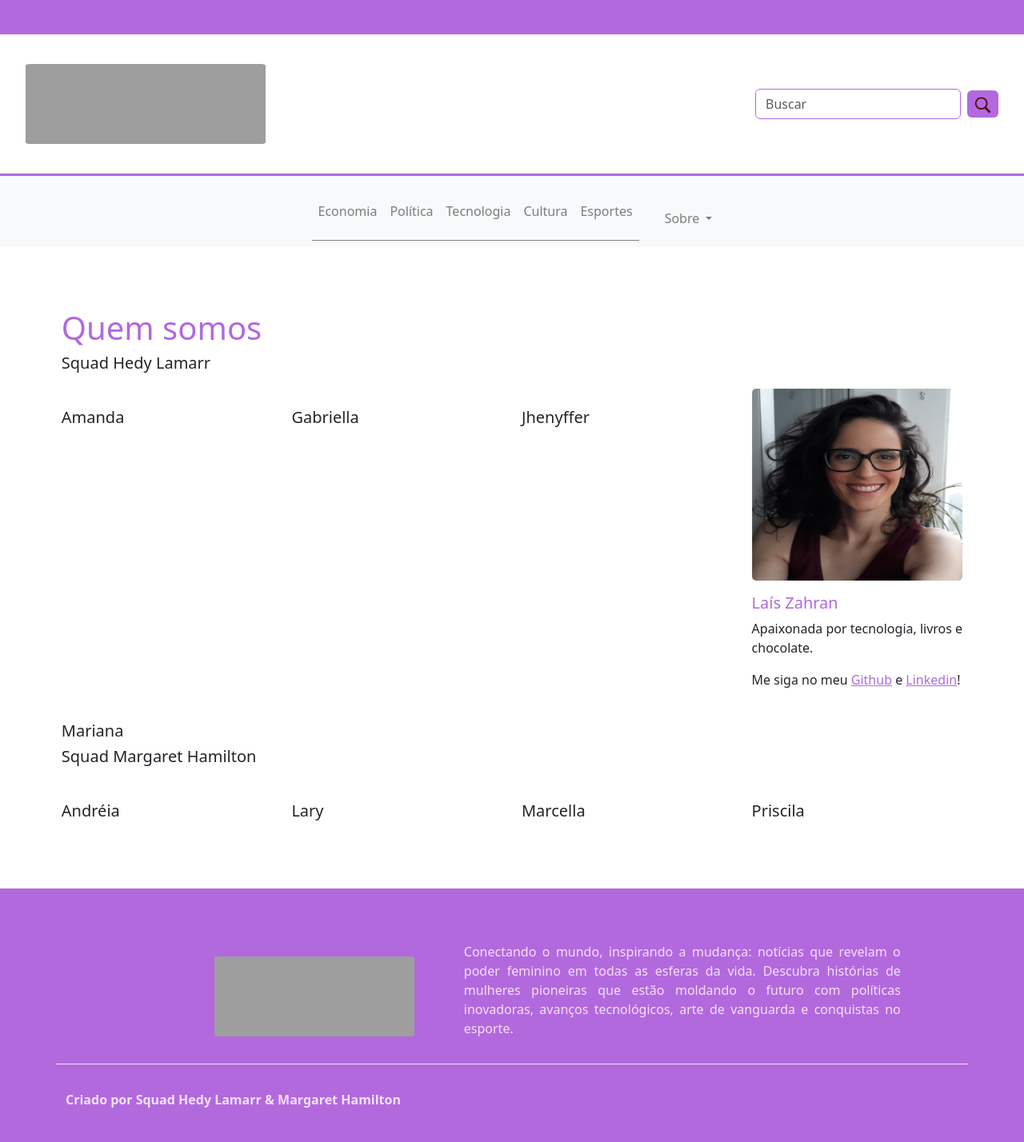
After one commit to Hedy-Lamarr-e-Margaret-Hamilton/blog-noticias, a Django app: template base/templates/quem_somos.html in a window 1280 px wide. The commit adds this page. Shown: the whole page at 80% size. Run offline with Django 3.2, Linux system fonts and the light colour scheme; the template is opened without the code that fills it, so the values that code supplies are empty; parts of the project's set-up code (start-up, migrations or seed data) failed here and were passed over; some libraries are stand-ins or nearby versions; grey boxes are pictures that could not be loaded.

Commit message:
adicionando página 'quem somos' e 'sobre'

```diff
--- a/base/static/styles/styles-index.css
+++ b/base/static/styles/styles-index.css
@@ -40,8 +40,8 @@ a:hover {
 
 }
 
-.text-index {
-    color: #f4dfff;
+.text-color {
+    color: #B269DD;
 }
 
 .categoria {
--- a/base/templates/index.html
+++ b/base/templates/index.html
@@ -24,7 +24,7 @@
                                     <a href="/noticia/{{noticia.id}}">
                                     <h5>{{ noticia.titulo }}</h5>
                                     </a>
-                                    <p class="text-index">{{noticia.autora}} - {{noticia.data}}</p>
+                                    <p class="text-color">{{noticia.autora}} - {{noticia.data}}</p>
                                 </div>
                             </a>
                         </div>
@@ -43,7 +43,7 @@
                                     <a href="/noticia/{{noticia.id}}">
                                         <h5>{{ noticia.titulo }}</h5>
                                     </a>
-                                    <p class="text-index">{{noticia.autora}} - {{noticia.data}}</p>
+                                    <p class="text-color">{{noticia.autora}} - {{noticia.data}}</p>
                                 </div>
                             </a>
                         </div>
--- a/base/templates/nav_categorias.html
+++ b/base/templates/nav_categorias.html
@@ -24,7 +24,7 @@
         </a>
         <div class="dropdown-menu" aria-labelledby="navbarDropdownMenuLink">
           <a class="dropdown-item" href="/sobre/">O Portal</a>
-          <a class="dropdown-item" href="/quemsomos/">Quem somos</a>
+          <a class="dropdown-item" href="/quem_somos/">Quem somos</a>
         </div>
       </li>
       </ul>
--- /dev/null
+++ b/base/templates/quem_somos.html
@@ -0,0 +1,58 @@
+{% extends "layout.html" %}
+
+{% block title %}SOBRE{% endblock %}
+
+{% block content %}
+
+{% load static %}
+
+<div class="container-fluid">
+    <h1 class="text-color">Quem somos</h1>
+    <h5>Squad Hedy Lamarr</h5>
+    <div class="row">
+        <div class="col-xs-12 col-md-3">
+            <img>
+            <h5>Amanda</h5>
+        </div>
+        <div class="col-xs-12 col-md-3">
+            <img>
+            <h5>Gabriella</h5>
+        </div>
+        <div class="col-xs-12 col-md-3">
+            <img>
+            <h5>Jhenyffer</h5>
+        </div>
+        <div class="col-xs-12 col-md-3">
+            <img class="img_destaques" src="/static/images/foto_lais.jpg" alt="foto mulher branca, de óculos, cabelos escuros">
+            <h5 class="text-color">Laís Zahran</h5>
+            <p>Apaixonada por tecnologia, livros e chocolate.</p>
+            <p>Me siga no meu <a href="https://github.com/laisrz">Github</a> e <a href="https://www.linkedin.com/in/laisrz">Linkedin</a>!</p>
+        </div>
+        <div class="col-xs-12 col-md-3">
+            <img>
+            <h5>Mariana</h5>
+        </div>
+    </div>
+    <h5>Squad Margaret Hamilton</h5>
+    <div class="row">
+        <div class="col-xs-12 col-md-3">
+            <img>
+            <h5>Andréia</h5>
+        </div>
+        <div class="col-xs-12 col-md-3">
+            <img>
+            <h5>Lary</h5>
+        </div>
+        <div class="col-xs-12 col-md-3">
+            <img>
+            <h5>Marcella</h5>
+        </div>
+        <div class="col-xs-12 col-md-3">
+            <img>
+            <h5>Priscila</h5>
+        </div>
+    </div>
+</div>
+
+
+{% endblock %}
--- a/base/views.py
+++ b/base/views.py
@@ -63,3 +63,9 @@ def esportes(request):
 
 def cultura(request):
     return render(request, 'cultura.html')
+
+def quem_somos(request):
+    return render(request, 'quem_somos.html')
+
+def sobre(request):
+    return render(request, 'sobre.html')
--- a/projeto_noticias/urls.py
+++ b/projeto_noticias/urls.py
@@ -17,7 +17,7 @@ Including another URLconf
 from django.contrib import admin
 from django.urls import path, include
 
-from base.views import inicio, noticia_por_categoria, pesquisar_noticias_por_categoria, pesquisar_noticias, pesquisa_nao_encontrada
+from base.views import inicio, noticia_por_categoria, pesquisar_noticias_por_categoria, pesquisar_noticias, pesquisa_nao_encontrada, quem_somos, sobre
 from noticias.views import *
 
 
@@ -36,6 +36,7 @@ urlpatterns = [
     path('economia/', noticia_por_categoria, {'categoria': 'economia'}, name='economia'),
     path('esportes/', noticia_por_categoria, {'categoria': 'esportes'}, name='esportes'),
     path('cultura/', noticia_por_categoria, {'categoria': 'cultura'}, name='cultura'),
-
+    path('quem_somos/', quem_somos, name='quem_somos'),
+    path('sobre/', sobre, name='sobre')
 
 ]
```
Also changed, not shown: base/templates/sobre.html (added, +23 -0 lines), base/static/images/bem-estar.jpg (deleted), base/static/images/climate_change.jpg (deleted), base/static/images/foto_lais.jpg (added).
